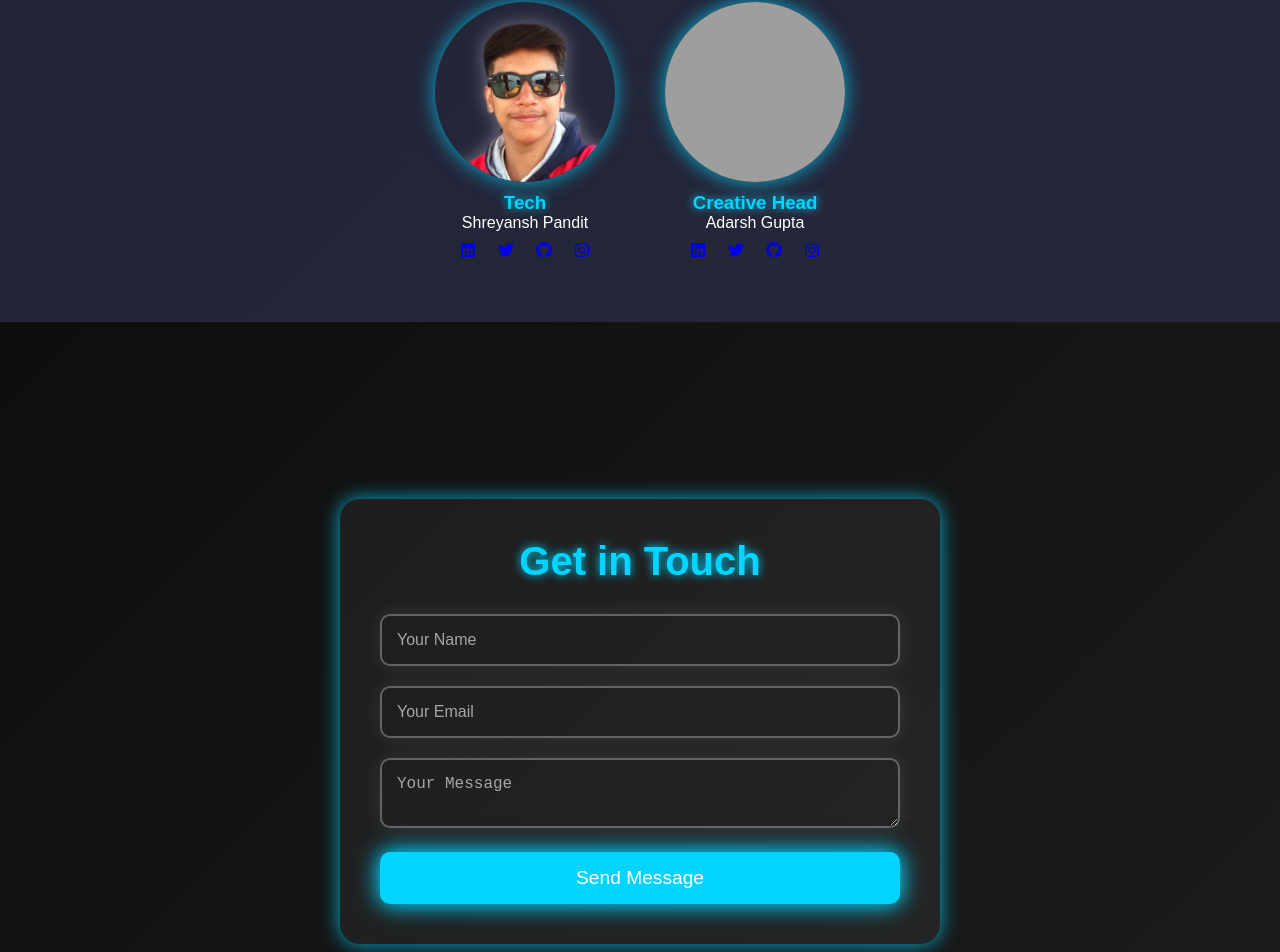
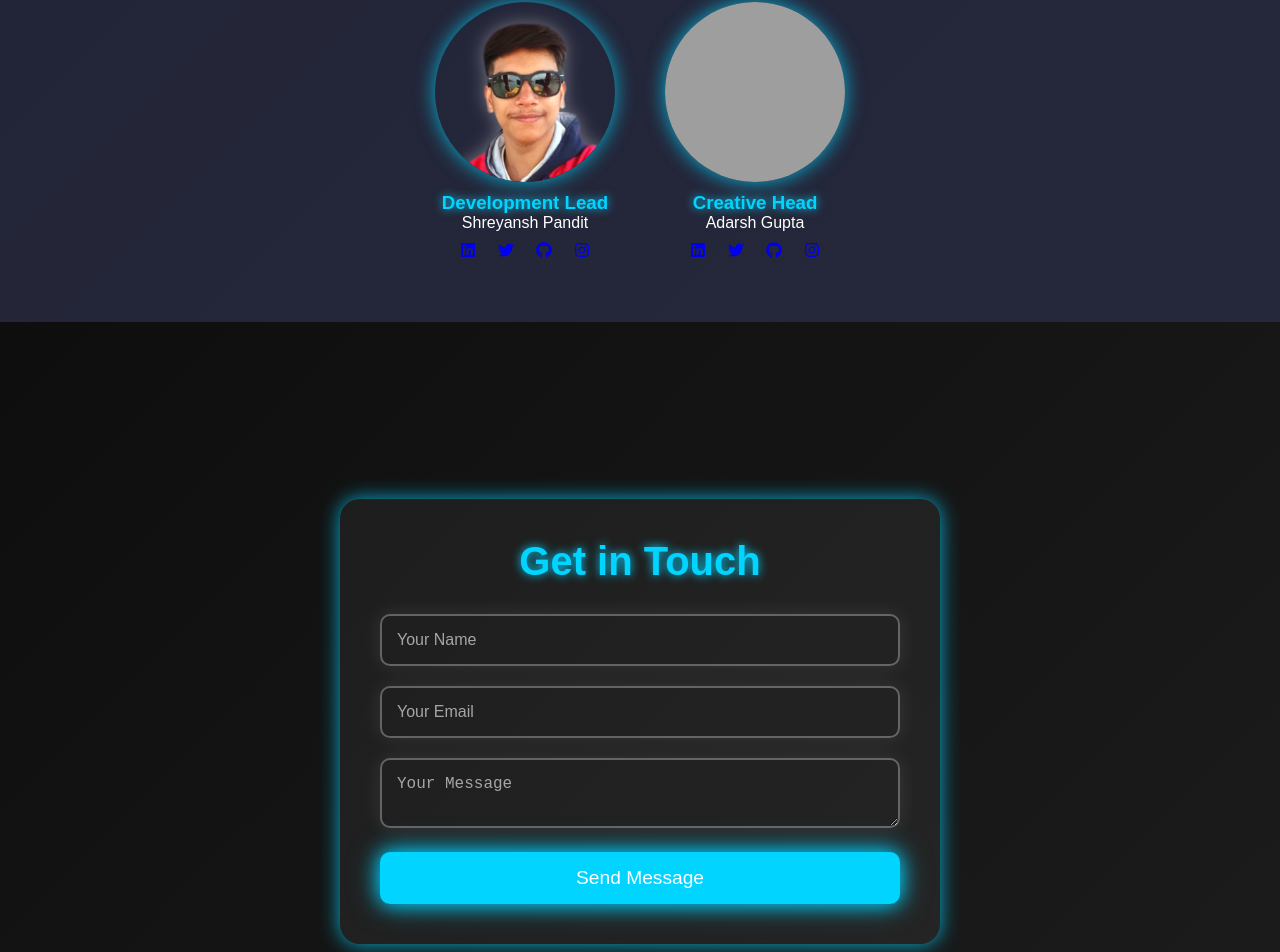
Before and after one commit to RahulLodhi0405/LnctCP, a React (Create React App) app: page / in a window 1280 px wide. Shown: the part 3402-4354 px from the top of the page. Built offline with nearby package versions, Linux system fonts and the light colour scheme; grey boxes are pictures that could not be loaded.

Commit message:
Tech Coordinator role updated

```diff
--- a/src/components/Home.js
+++ b/src/components/Home.js
@@ -203,7 +203,7 @@ const Home = () => {
 <div className="coordinators-grid">
   <div className="coordinator">
     <img src={shreyansh} alt="Coordinator1" />
-    <h3>Tech </h3>
+    <h3>Development Lead</h3>
     <p>Shreyansh Pandit</p>
     <div className="social-media">
     <a href="https://www.linkedin.com/in/shreyansh-pandit-1b47b2203/" target="_blank" rel="noopener noreferrer">
```
